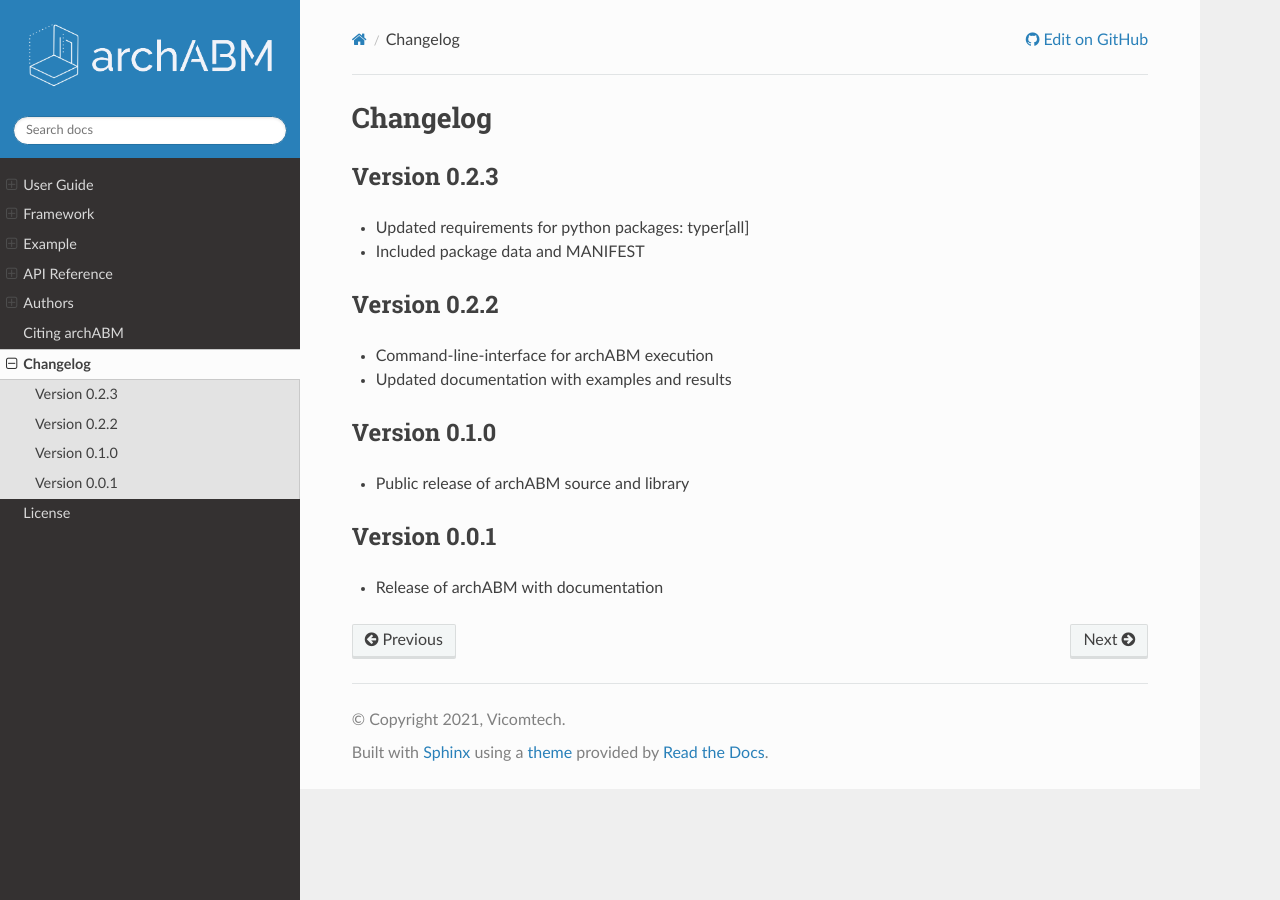
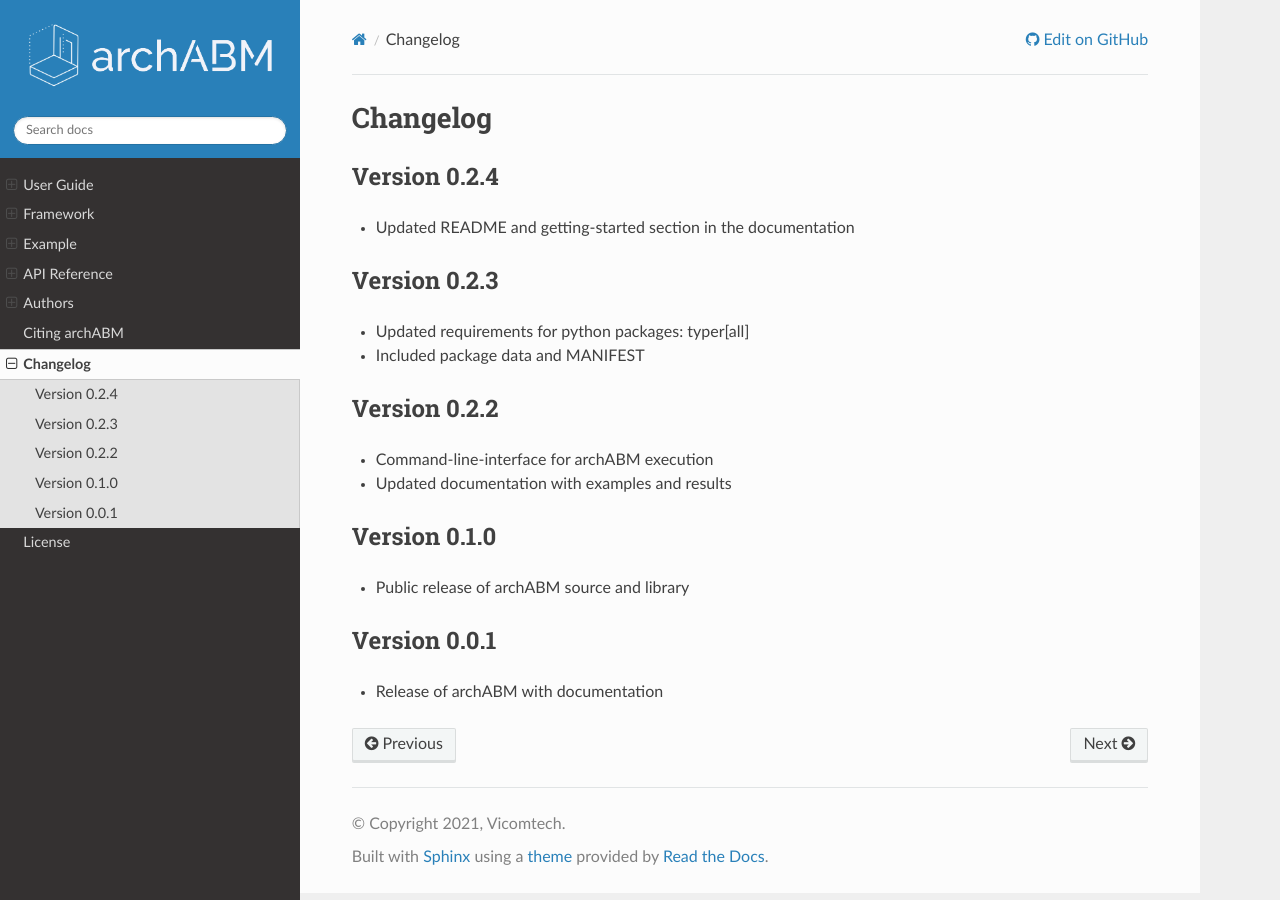
Before and after one commit to Vicomtech/ArchABM, a Sphinx documentation site: the page built from docs/source/changelog.rst, in a window 1280 px wide. Built offline with Sphinx 7.4.7 and the Read the Docs theme 2.0.0, drawn with Linux system fonts in a browser that asks for light colours.

Commit message:
Updated version minor number

```diff
--- a/docs/source/changelog.rst
+++ b/docs/source/changelog.rst
@@ -1,6 +1,10 @@
 Changelog
 =========
 
+Version 0.2.4
+-------------
+
+- Updated README and getting-started section in the documentation
 
 Version 0.2.3
 -------------
--- a/docs/source/conf.py
+++ b/docs/source/conf.py
@@ -24,7 +24,7 @@ copyright = "2021, Vicomtech"
 author = "Vicomtech"
 
 # The full version, including alpha/beta/rc tags
-release = "0.2.3"
+release = "0.2.4"
 
 
 # -- General configuration ---------------------------------------------------
--- a/setup.py
+++ b/setup.py
@@ -39,7 +39,7 @@ TEST_SUITE = "tests"
 REQUIREMENTS = ["simpy", "tqdm", "jsonschema", "typer[all]"]
 SETUP_REQUIREMENTS = []
 TEST_REQUIREMENTS = ["pytest", "pytest-cov"]
-VERSION = "0.2.3"
+VERSION = "0.2.4"
 
 setuptools.setup(
     author=AUTHOR,
```
